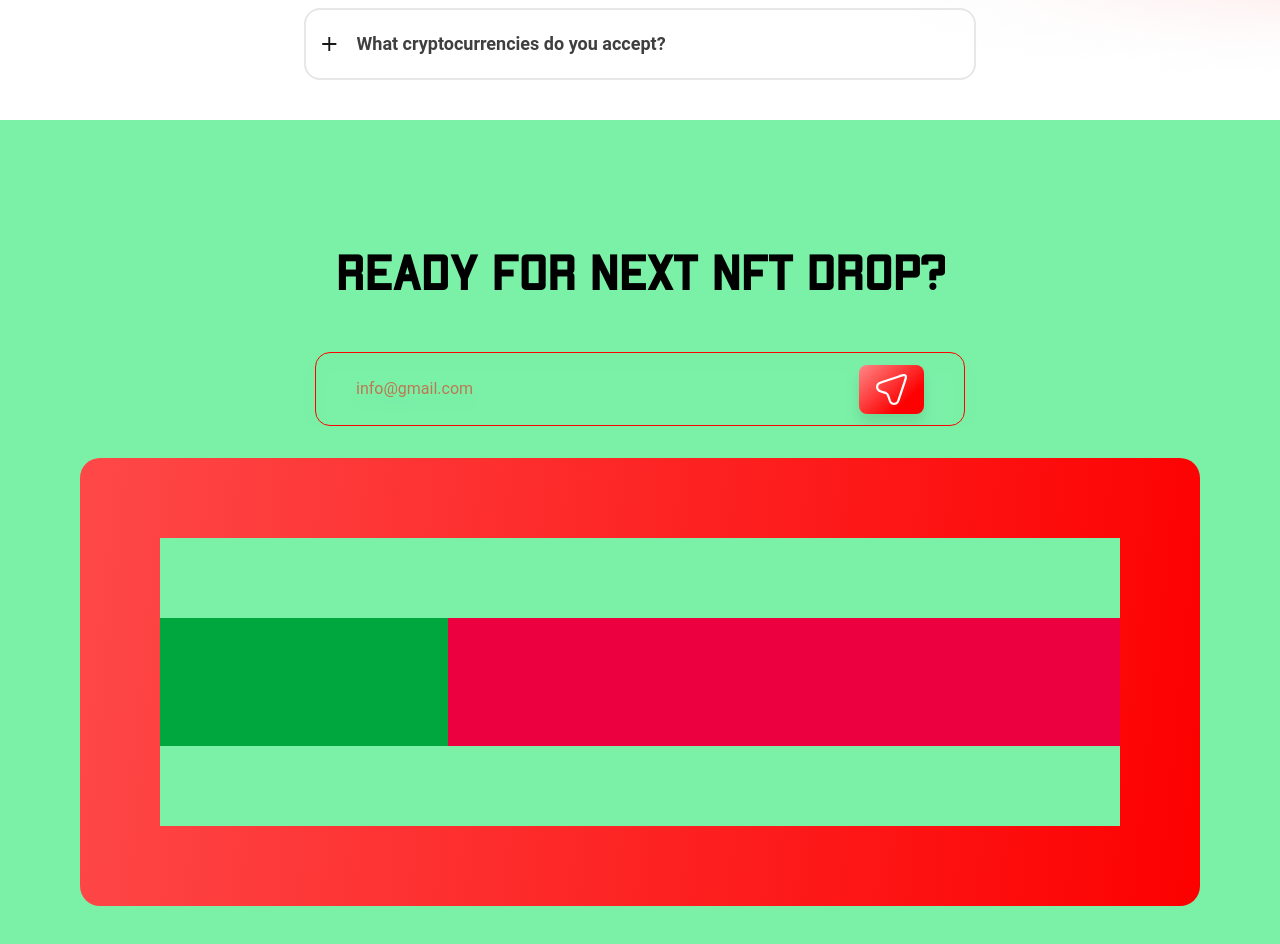
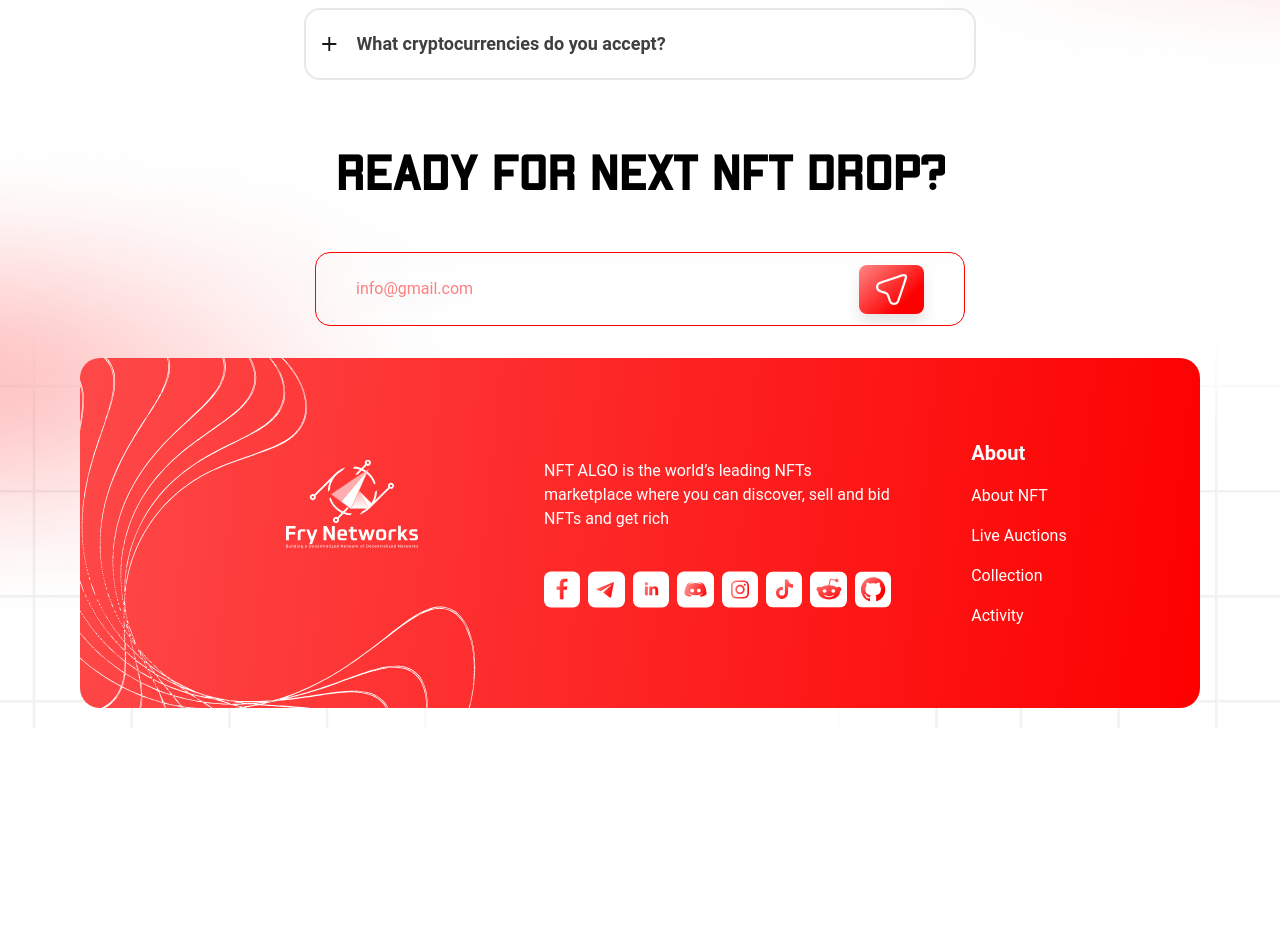
Before and after one commit to tahir-rafique/NFT-ALGO, a React (Vite) app: page / in a window 1280 px wide. Shown: the part 8920-9864 px from the top of the page. After the commit the page ends 9648 px from the top, so only its background shows below. Built offline with nearby package versions, Linux system fonts and the light colour scheme.

Commit message:
Auction page completed

```diff
--- a/src/components/Footer.jsx
+++ b/src/components/Footer.jsx
@@ -25,7 +25,7 @@ const Footer = () => {
 
       {/* footer */}
       <div className="flex justify-center  relative z-50">
-        <div className="container mx-auto  max-sm:px-5 sm:px-12 lg:px-20 py-10 pt-30 flex flex-col gap-8 bg-green-300">
+        <div className="container mx-auto  max-sm:px-5 sm:px-12 lg:px-20 lg:py-5 pt-30 flex flex-col gap-8">
 
           {/* footer top */}
           <div className="flex flex-col justify-center items-center gap-4 xl:gap-10">
@@ -40,33 +40,55 @@ const Footer = () => {
 
           </div>
 
-
           {/* footer end */}
-          <div className="footer-bg px-10 lg:px-20 relative py-20">
-
-            {/* logoooo */}
-            {/* <img src={logofooter} alt="" className="absolute top-8 left-30 max-2xl:top-30 max-xl:left-20 z-10 max-lg:size-36 max-lg:top-8 max-lg:left-[30px]" /> */}
-
-
+          <div className="footer-bg px-10 lg:px-20 relative py-18 overflow-y-hidden">
             {/* tehra icon */}
-            {/* <img src={tracked} alt="" className="absolute top-0 left-0 max-lg:hidden z-20 xl:size-94  size-90" /> */}
-
+            <img src={tracked} alt="" className="absolute top-0 left-0 max-lg:hidden  z-1 size-99" />
 
             {/* main footer text taqreeban-360 */}
-            <div className="py-20 flex bg-green-300">
-              <div className="h-32 w-[30%] bg-green-600"></div>
-              <div className="h-32 w-[70%] bg-rose-600">
+            <div className="py-2 flex flex-col max-lg:items-center lg:flex-row relative z-50">
+              <div className="w-[40%] max-lg:w-full flex justify-center ">
+                <img src={logofooter} alt="" className="size-33" />
+              </div>
 
-                <div>
+              <div className="w-[60%] flex gap-20 max-lg:flex-col max-lg:w-full items-center">
 
+                {/* Social links*/}
+                <div className="Social-links w-[70%] max-lg:w-full flex flex-col gap-10">
+                  <div>
+                    <h5 className="max-lg:text-center font-secondary text-inverted">NFT ALGO is the world’s leading NFTs marketplace where you can discover, sell and bid NFTs and get rich </h5>
+                  </div>
+                  <div className="flex gap-2 max-lg:justify-center">
+                    <img src={fb} alt="fb" className="cursor-pointer" />
+                    <img src={telegram} alt="telegram" className="cursor-pointer" />
+                    <img src={linkden} alt="linkden" className="cursor-pointer" />
+                    <img src={discord} alt="discord" className="cursor-pointer" />
+                    <img src={insta} alt="insta" className="cursor-pointer" />
+                    <img src={tiktok} alt="tiktok" className="cursor-pointer" />
+                    <img src={redit} alt="redit" className="cursor-pointer" />
+                    <img src={github} alt="github" className="cursor-pointer" />
+                  </div>
                 </div>
-                <div>
 
+                {/* WEbsite LInks */}
+                <div className="font-secondary text-inverted  w-[30%] max-lg:w-full max-lg:flex-row max-lg:justify-center max-lg:items-center max-lg:gap-4 flex flex-col lg:gap-5 ">
+                  <div className="flex flex-col gap-4">
+
+                    {/*  */}
+                    <div className="max-lg:flex-row flex max-lg:gap-4 lg:flex-col lg:gap-4">
+                      <h3 className="cursor-pointer font-bold">About</h3>
+                      <h5 className="cursor-pointer">About NFT</h5>
+                      <h5 className="cursor-pointer">Live Auctions</h5>
+                    </div>
+
+                    {/*  */}
+                    <div className="max-lg:flex-row flex flex-col max-lg:gap-4 max-lg:justify-center lg:gap-4">
+                      <h5 className="cursor-pointer">Collection</h5>
+                      <h5 className="cursor-pointer">Activity</h5>
+                    </div>
+                  </div>
                 </div>
               </div>
-
-
-
 
             </div>
           </div>
@@ -77,35 +99,3 @@ const Footer = () => {
 };
 
 export default Footer;
-
-
-
-
-
-
-
-{/* <div className="flex gap-2 max-lg:justify-center">
-<img src={fb} alt="fb" className="cursor-pointer" />
-<img src={telegram} alt="telegram" className="cursor-pointer" />
-<img src={linkden} alt="linkden" className="cursor-pointer" />
-<img src={discord} alt="discord" className="cursor-pointer" />
-<img src={insta} alt="insta" className="cursor-pointer" />
-<img src={tiktok} alt="tiktok" className="cursor-pointer" />
-<img src={redit} alt="redit" className="cursor-pointer" />
-<img src={github} alt="github" className="cursor-pointer" />
-</div> */}
-
-
-
-
-
-
-
-
-{/* <div className="font-secondary text-inverted  bg-rose-400 max-lg:flex gap-4 max-lg:justify-center max-lg:items-center">
-  <h3 className="cursor-pointer font-bold">About</h3>
-  <h5 className="cursor-pointer">About NFT</h5>
-  <h5 className="cursor-pointer">Live Auctions</h5>
-  <h5 className="cursor-pointer">Collection</h5>
-  <h5 className="cursor-pointer">Activity</h5>
-</div> */}
```
